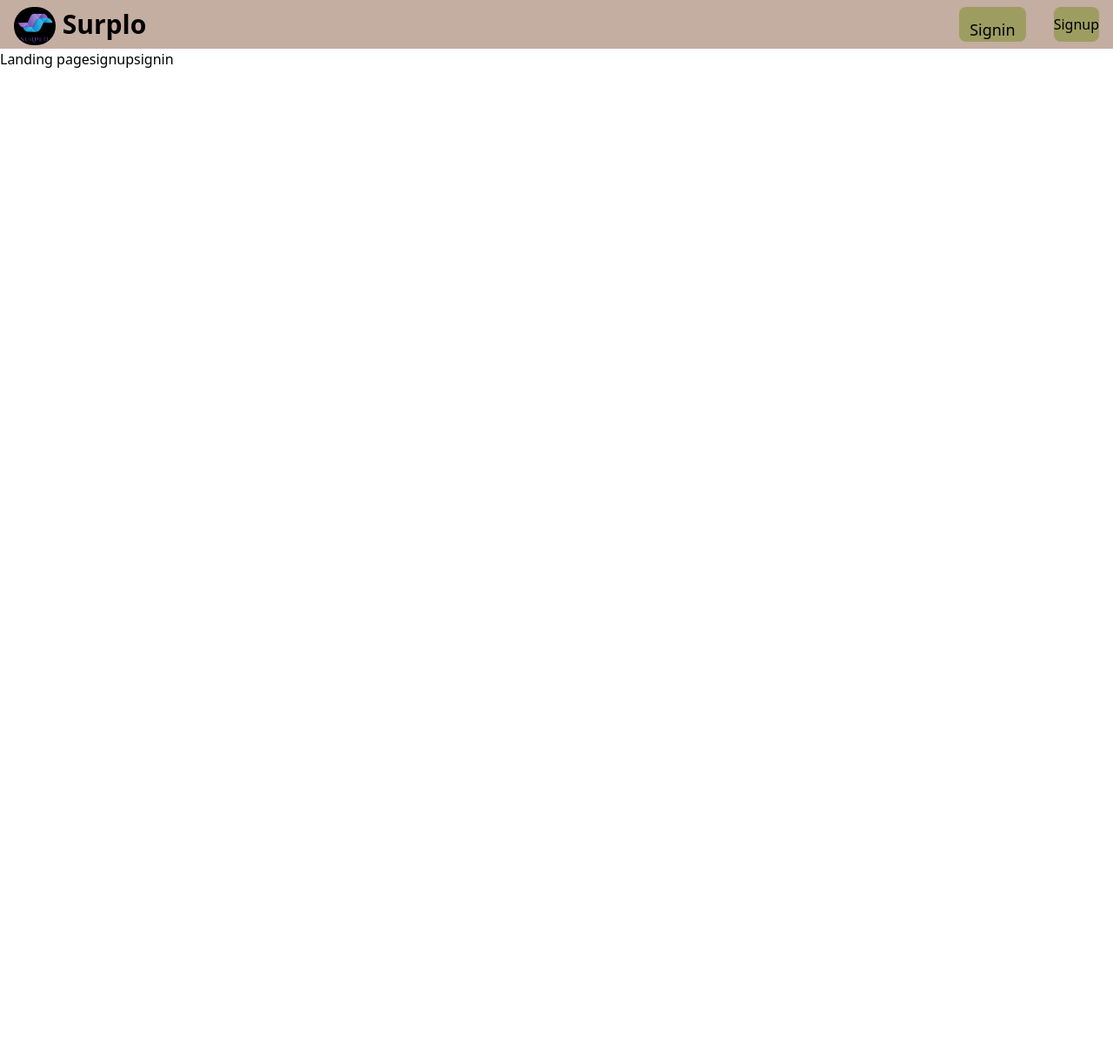
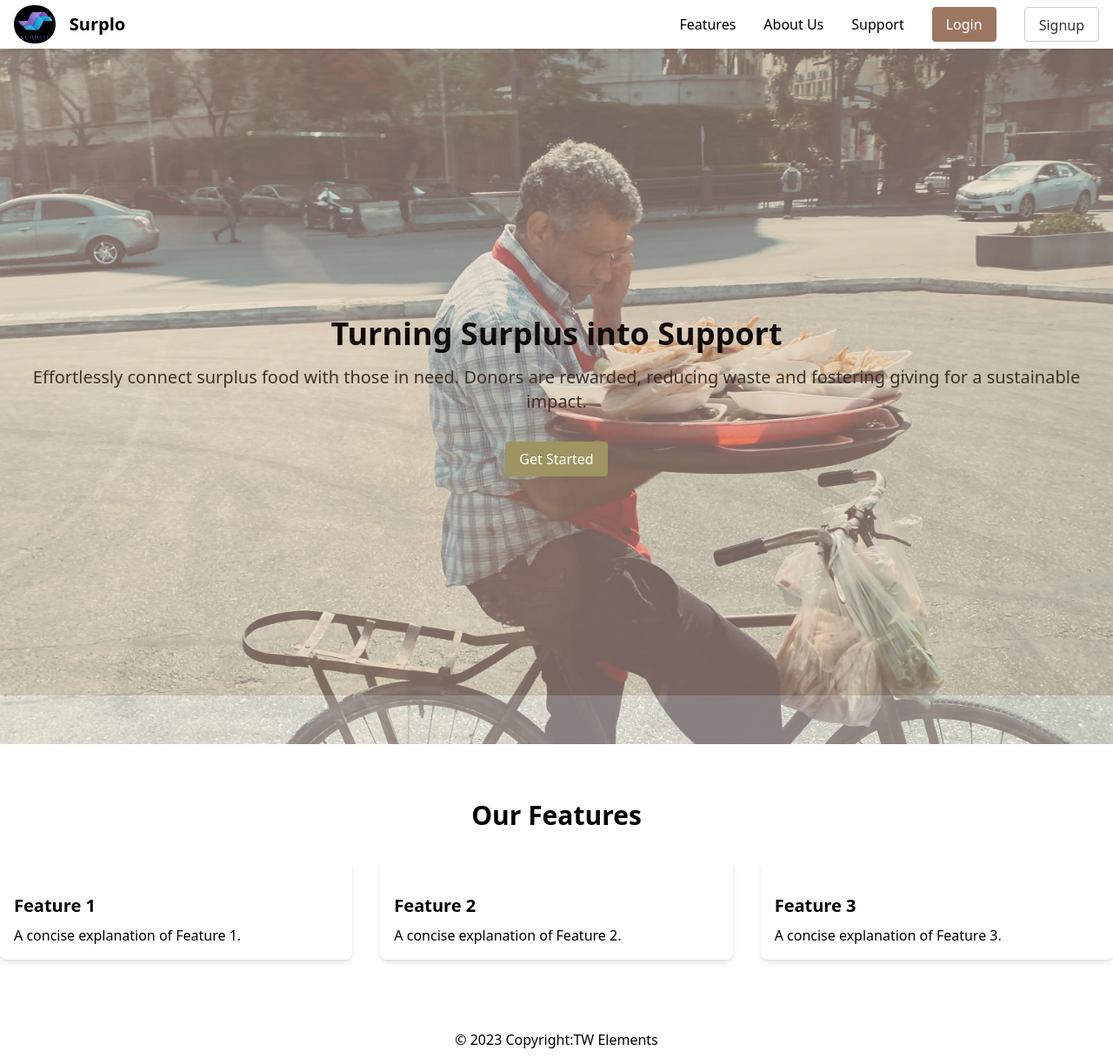
Before and after one commit to Habeel-Shamsudeen/Surplo, a React (Vite) app in the folder frontend/: page / in a window 1280 px wide. Shown: the whole page at 87% size. Before the commit the page ends 800 px from the top, so only its background shows below. Built offline with nearby package versions, Linux system fonts and the light colour scheme.

Commit message:
Landing page updated

```diff
--- a/frontend/index.html
+++ b/frontend/index.html
@@ -2,7 +2,7 @@
 <html lang="en">
   <head>
     <meta charset="UTF-8" />
-    <link rel="icon" type="image/svg+xml" href="/vite.svg" />
+    <link rel="icon" type="image/svg+xml" href="./src/assets/Surplo_Logo.jpeg" />
     <meta name="viewport" content="width=device-width, initial-scale=1.0" />
     <title>Surplo</title>
   </head>
--- /dev/null
+++ b/frontend/src/components/AppBarLanding.css
@@ -0,0 +1,23 @@
+.app-bar {
+    background-color: #fff; /* Adjust background color as needed */
+    box-shadow: 0 2px 4px rgba(0, 0, 0, 0.1); /* Optional subtle shadow */
+  }
+
+  .btn {
+    padding: 8px 16px;
+    border: none;
+    border-radius: 4px;
+    cursor: pointer;
+    font-weight: 500; /* Adjust font weight as needed */
+  }
+
+  .btn-primary {
+    background-color: #007bff; /* Blue shade for primary button */
+    color: #fff;
+  }
+
+  .btn-secondary {
+    background-color: #fff; /* White background for secondary button */
+    border: 1px solid #ccc; /* Light gray border for secondary button */
+    color: #333;
+  }
--- a/frontend/src/components/AppBarLanding.jsx
+++ b/frontend/src/components/AppBarLanding.jsx
@@ -1,26 +1,33 @@
 import { useState } from "react";
 import { useNavigate } from "react-router-dom";
-import logo from '../assets/Surplo_Logo.jpeg'
+import logo from "../assets/Surplo_Logo.jpeg";
 
-export function AppBarLanding({ name, onChange }) {
+import "./AppBarLanding.css"; // Import custom CSS for styling
+
+export function AppBarLanding() {
   const navigate = useNavigate();
 
   return (
-    <div className="w-full flex justify-between px-4 py-2 border-none shadow-sm h-14 bg-primary-300">
-      <div className="flex">
-        <img src={logo} alt="" className="rounded-full h-11" />
-
-        <div className="text-3xl font-semibold flex flex-col justify-center ml-2">
-          Surplo
-        </div>
+    <header className="app-bar flex justify-between px-4 py-2 h-14">
+      <div className="flex items-center">
+        <img src={logo} alt="Surplo Logo" className="rounded-full h-11 mr-4" />
+        <h1 className="text-xl font-semibold">Surplo</h1>
       </div>
 
-      <div className="flex">
-        <div className="flex justify-center h-full gap-8">
-          <button className="bg-accent-500 border-none rounded-lg p-3 text-lg">Signin</button>
-          <button className="bg-accent-500 border-none rounded-lg">Signup</button>
-        </div>
-      </div>
-    </div>
+      <nav className="flex gap-8">
+      <a href="#features" className="mt-2 hover:underline">Features</a>
+        <a href="#about" className="mt-2 hover:underline">About Us</a>
+        <a href="#Support" className="mt-2 hover:underline">Support</a>
+        <button
+          className="btn btn-primary bg-primary-500 hover:bg-secondary-400"
+          onClick={() => navigate("/signin")}
+        >
+          Login
+        </button>
+        <button className="btn btn-secondary" onClick={() => navigate("/signup")}>
+          Signup
+        </button>
+      </nav>
+    </header>
   );
 }
--- /dev/null
+++ b/frontend/src/components/FeaturesSection.jsx
@@ -0,0 +1,38 @@
+import React from "react";
+
+function FeaturesSection() {
+  const features = [
+    {
+      icon: "", // Replace with your icon (e.g., from an icon library)
+      title: "Feature 1",
+      description: "A concise explanation of Feature 1."
+    },
+    {
+      icon: "", // Replace with your icon
+      title: "Feature 2",
+      description: "A concise explanation of Feature 2."
+    },
+    {
+      icon: "", // Replace with your icon
+      title: "Feature 3",
+      description: "A concise explanation of Feature 3."
+    },
+  ];
+
+  return (
+    <section className="features-section py-16" id="features">
+      <h2 className="text-3xl font-bold text-center mb-8">Our Features</h2>
+      <div className="container mx-auto grid grid-cols-1 md:grid-cols-3 gap-8">
+        {features.map((feature) => (
+          <div key={feature.title} className="feature bg-white shadow-md rounded-lg p-4">
+            <span className="text-3xl text-primary inline-block mb-2">{feature.icon}</span>
+            <h3 className="text-xl font-semibold mb-2">{feature.title}</h3>
+            <p className="text-gray-700">{feature.description}</p>
+          </div>
+        ))}
+      </div>
+    </section>
+  );
+}
+
+export default FeaturesSection;
--- a/frontend/src/components/Footer.jsx
+++ b/frontend/src/components/Footer.jsx
@@ -1,5 +1,4 @@
 import React from 'react';
-import { Flex, Box, Text, Link, IconButton, Divider } from '@chakra-ui/react';
 
 function Footer() {
   return (
--- /dev/null
+++ b/frontend/src/components/HeroSection.jsx
@@ -0,0 +1,24 @@
+import React from "react";
+import heroImage from '../assets/heroImage.jpg';
+import './heroSection.css'; // Import your CSS file for styles
+import { useNavigate } from "react-router-dom";
+
+function HeroSection() {
+    const navigate = useNavigate();
+  return (
+    <section className="hero-section flex justify-center items-center h-screen bg-cover bg-center">
+      <div className="hero-bg" style={{ backgroundImage: `url(${heroImage})` }}></div>
+      <div className="container mx-auto px-4 py-16 text-center relative z-10">
+        <h1 className="text-4xl font-bold text-primary-950 mb-4">Turning Surplus into Support</h1>
+        <p className="text-xl text-text-800">
+          Effortlessly connect surplus food with those in need. Donors are rewarded, reducing waste and fostering giving for a sustainable impact.
+        </p>
+        <button className="btn btn-primary mt-8 bg-secondary-500" onClick={()=>{
+            navigate('/signin')
+        }}>Get Started</button>
+      </div>
+    </section>
+  );
+}
+
+export default HeroSection;
--- a/frontend/src/components/InputBoxLogin.jsx
+++ b/frontend/src/components/InputBoxLogin.jsx
@@ -3,6 +3,6 @@ export function InputBoxLogin({label,placeholder,onChange,type}){
     <div className="text-md font-medium py-2 text-left">
         {label}
     </div>
-    <input type={type} onChange={onChange} placeholder={placeholder} className="w-full px-2 py-1 border rounded border-slate-200"/>
+    <input type={type} onChange={onChange} placeholder={placeholder} className="w-full px-2 py-1 border-none rounded border-slate-200"/>
  </div>
 }
--- /dev/null
+++ b/frontend/src/components/heroSection.css
@@ -0,0 +1,36 @@
+/* heroSection.css */
+
+.hero-section {
+    position: relative;
+  }
+
+  .hero-bg {
+    position: absolute;
+    top: 0;
+    left: 0;
+    width: 100%;
+    height: 100%;
+    background-size: cover;
+    background-position: center;
+    opacity: 0.5;
+  }
+
+  .container {
+    position: relative;
+    z-index: 2; /* Ensure the content is above the background */
+  }
+
+  .text-4xl {
+    font-size: 3rem;
+
+  }
+
+  .text-xl {
+    font-size: 1.25rem;
+
+  }
+
+
+  .btn:hover {
+    background-color: #555555;
+  }
--- a/frontend/src/pages/LandingPage.jsx
+++ b/frontend/src/pages/LandingPage.jsx
@@ -1,16 +1,16 @@
 import { useNavigate } from "react-router-dom"
 import { AppBarLanding } from "../components/AppBarLanding";
+import HeroSection from "../components/HeroSection";
+import FeaturesSection from "../components/FeaturesSection";
+import Footer from "../components/Footer";
 
 export function LandingPage(){
     const navigate = useNavigate();
-    return<div>
-        <AppBarLanding name={"habeel"} onChange={()=>{}}/>
-        Landing page
-        <button onClick={()=>{
-            navigate('/signup')
-        }}>signup</button>
-                <button onClick={()=>{
-            navigate('/signin')
-        }}>signin</button>
+    return<div className="h-screen bg-text-200">
+        <AppBarLanding/>
+        <HeroSection/>
+        <FeaturesSection/>
+        <Footer/>
+
     </div>
 }
```
Also changed, not shown: frontend/src/assets/heroImage.jpg (added).
